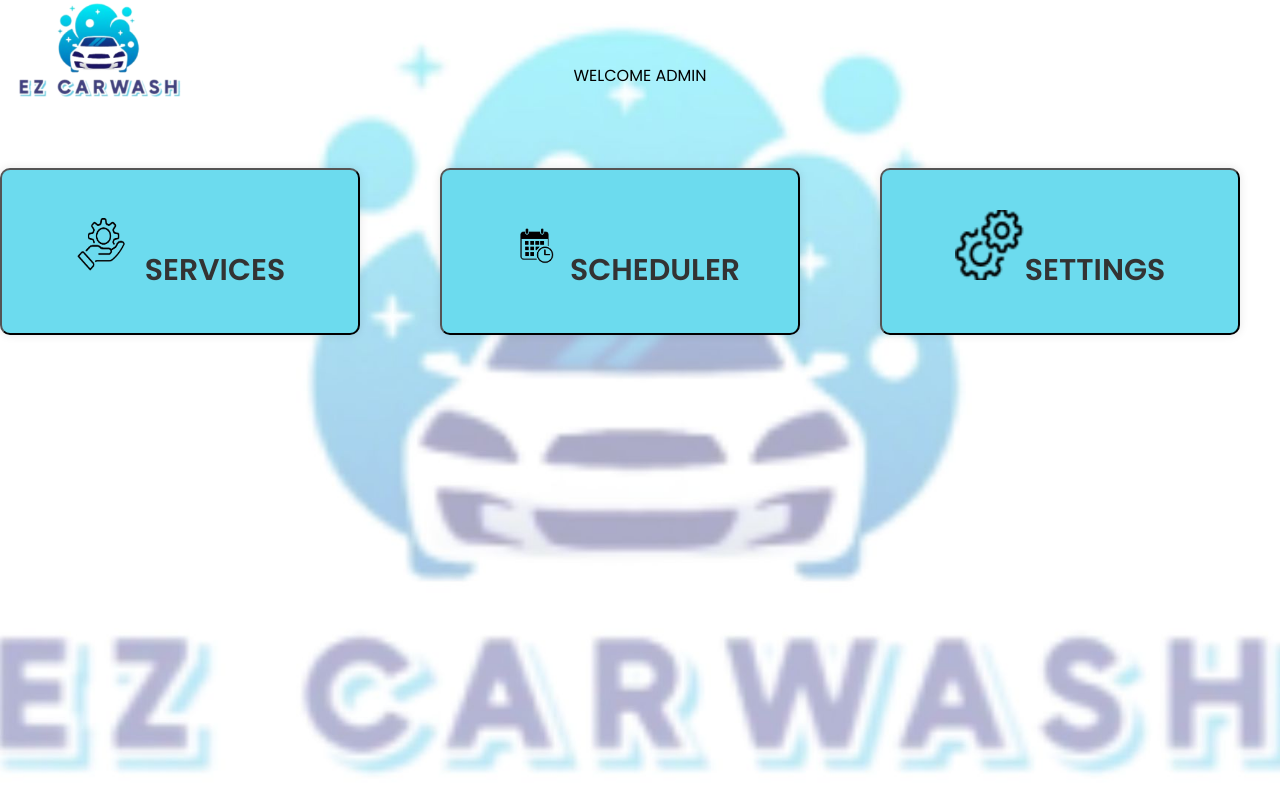
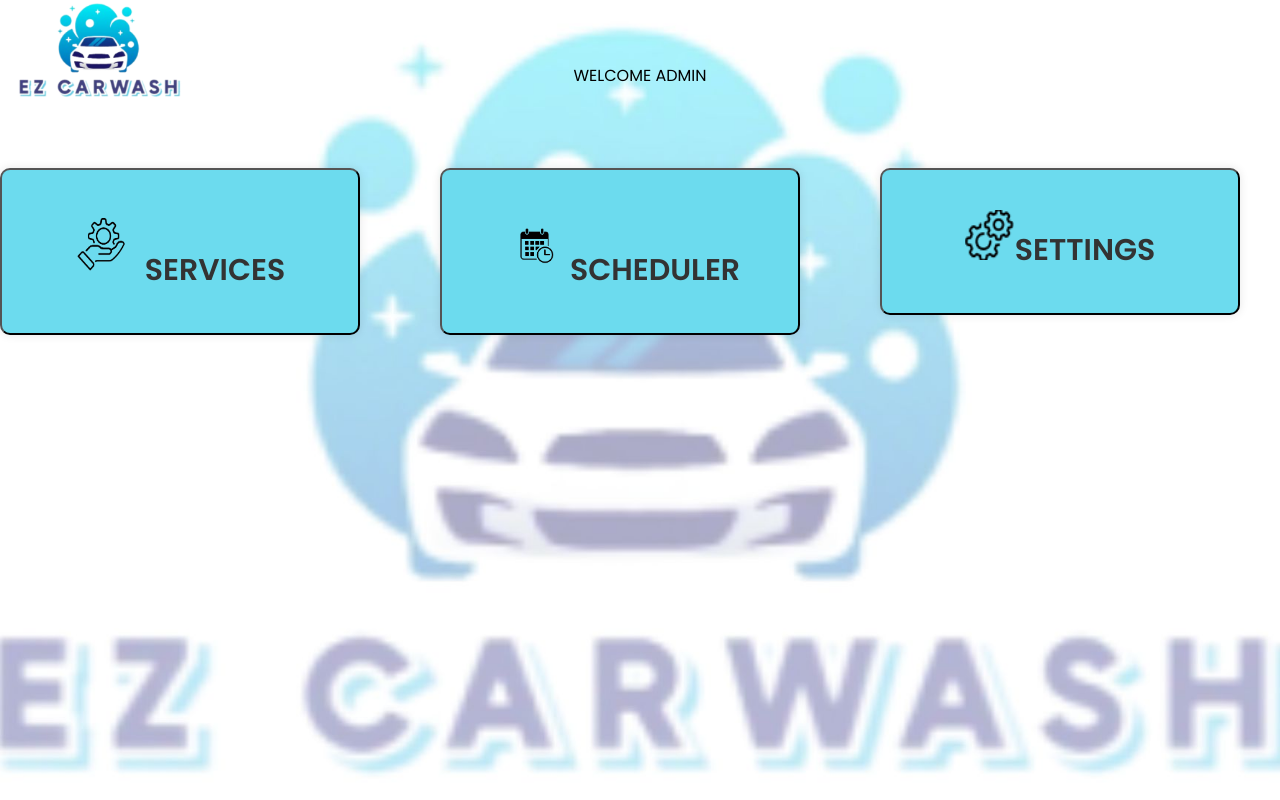
Before and after one commit to zy-ree/landing-page---admin, a plain HTML site: page index.html in a window 1280 px wide. Drawn offline with Linux system fonts and the light colour scheme.

Commit message:
Update index.html

```diff
--- a/index.html
+++ b/index.html
@@ -36,7 +36,7 @@
           </a>
           <a href="#">
             <button class="btn">
-              <img src="settings icon.png" alt="settings icon" width="70" height="70" />SETTINGS
+              <img src="settings icon.png" alt="settings icon" width="50" height="50" />SETTINGS
             </button>
           </a>
         </div>
```
